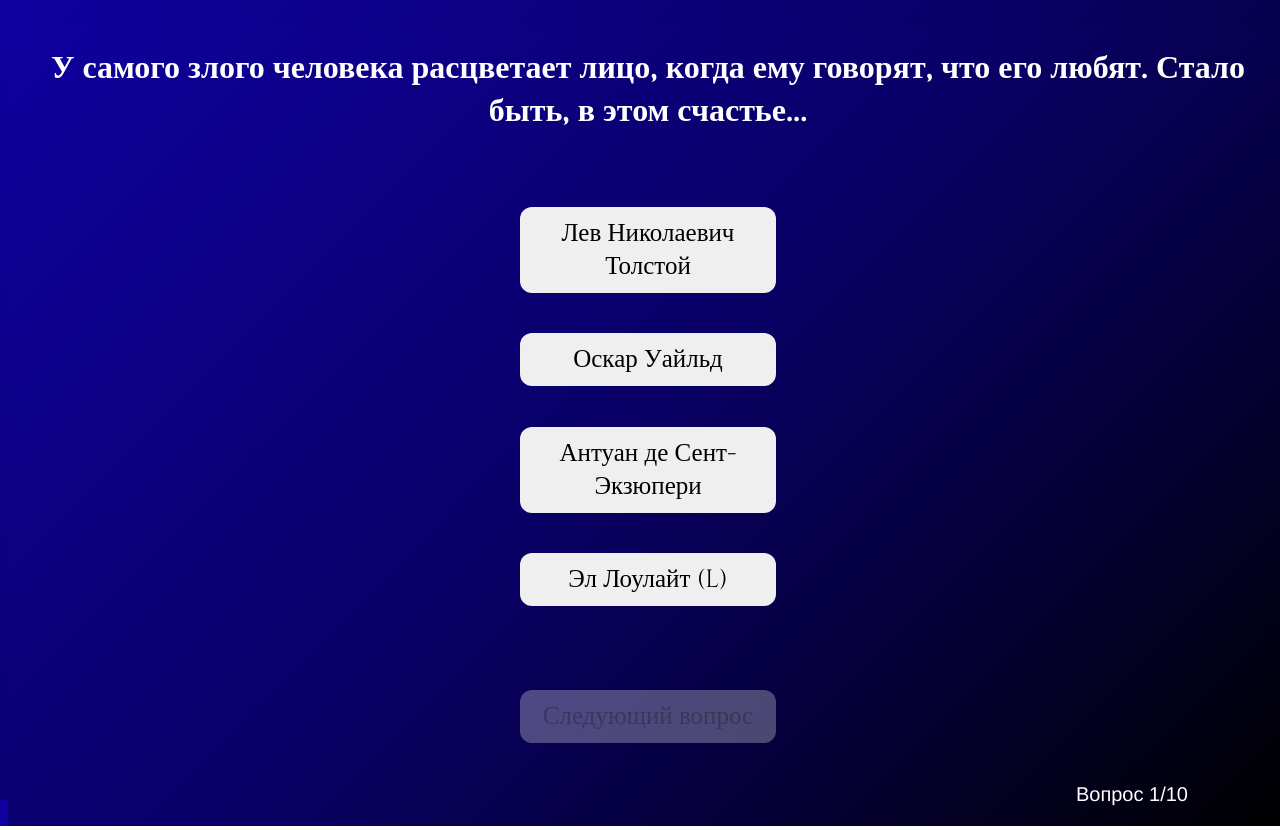
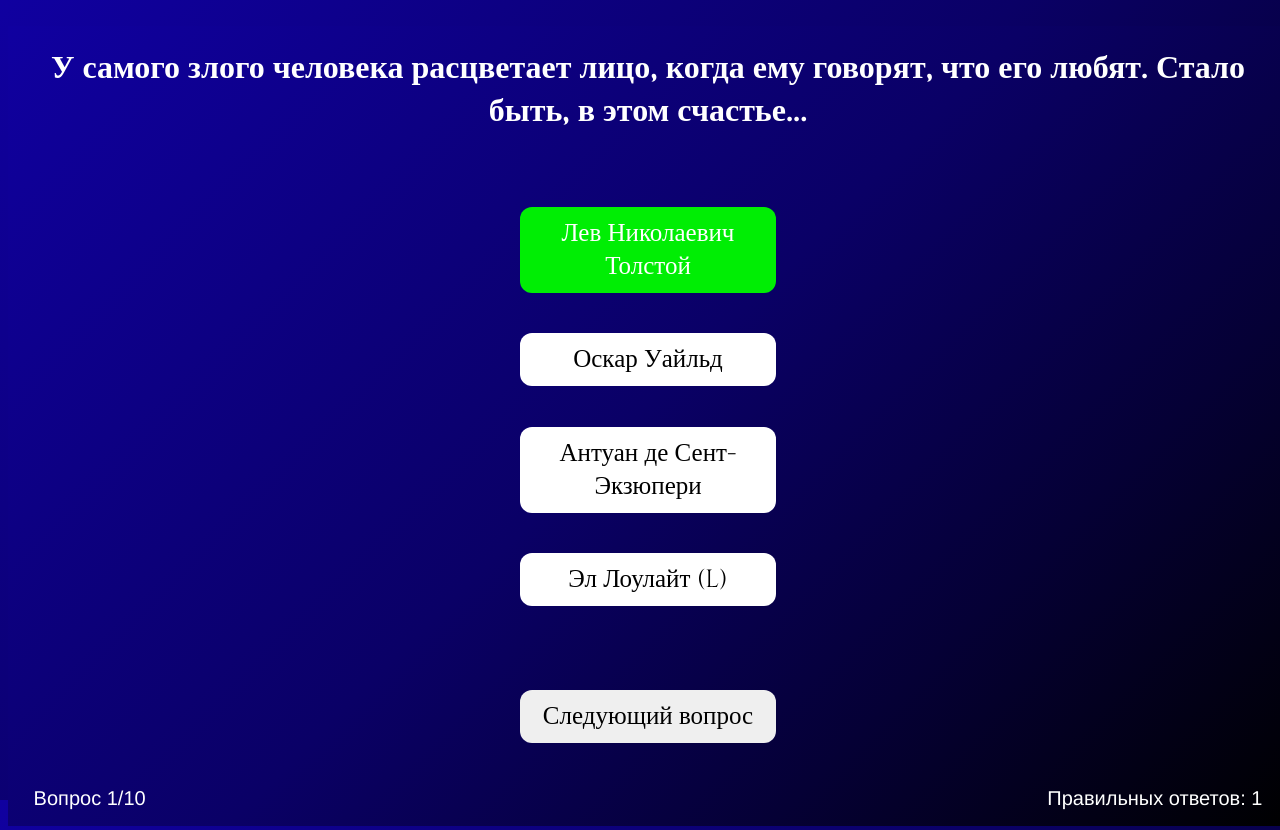
Before and after one commit to filatov04/React, a React (Create React App) app in the folder sber_app/: page / in a window 1280 px wide. Both pictures are taken after a click on the button "Лев Николаевич Толстой". Built offline with nearby package versions, Linux system fonts and the light colour scheme.

Commit message:
need to add navigate

```diff
--- a/sber_app/src/App.js
+++ b/sber_app/src/App.js
@@ -3,10 +3,12 @@ import './style/style.css';
 import Menu from "./Components/Menu";
 import DifferentQuotes from "./Components/DifferentQuotes";
 import Game from "./Components/Game";
+import { arrayQuestionsQuotes } from "./function/createArray";
 
 
 
 function App() {
+  //console.log(arrayQuestionsQuotes());
   return (
     <Game/>
   );
--- /dev/null
+++ b/sber_app/src/Components/ButtonMenu.jsx
@@ -0,0 +1,15 @@
+import React from 'react';
+import '../style/Game.css';
+
+const ButtonMenu = (props) => {
+  return (
+    <div className='btn_nextQuest'>
+        {props.state_btnMenu
+        ? <button className='check_answ' onClick={e => props.handleClick(e)}>Вернуться в главное меню</button>
+        : <button className='check_unAnsw' disabled>Вернуться в главное меню</button>
+    }
+    </div>
+  )
+}
+
+export default ButtonMenu;
--- /dev/null
+++ b/sber_app/src/Components/ButtonNextQuest.jsx
@@ -0,0 +1,15 @@
+import React from 'react';
+import '../style/Game.css'
+
+const ButtonNextQuest = (props) => {
+  return (
+    <div className='btn_nextQuest'>
+        {props.state_btn
+            ? <button className='check_answ' onClick={e => props.handleClick(e)}>Следующий вопрос</button>
+            : <button className='check_unAnsw' disabled>Следующий вопрос</button>
+        }
+    </div>
+  )
+}
+
+export default ButtonNextQuest;
--- a/sber_app/src/Components/Game.jsx
+++ b/sber_app/src/Components/Game.jsx
@@ -3,15 +3,18 @@ import data from '../data/quotes';
 import '../function/createArray';
 import { arrayQuestionsQuotes } from '../function/createArray';
 import '../style/Game.css';
+import ButtonNextQuest from './ButtonNextQuest';
+import ButtonMenu from './ButtonMenu';
 
 const Game = () => {
+    //rgb(255,36,0)- неверный ответ  rgb(0, 238, 4) - верный ответ
     const [currentQuestions, setCurrentQuestions] = useState(0);
     const [arrayQuestions, setArrayQuestions] = useState([]);
     const [btnState, setBtnState] = useState(false);
-    const [btn1, setBtn1] = useState();
-    const [btn2, setBtn2] = useState();
-    const [btn3, setBtn3] = useState();
-    const [btn4, setBtn4] = useState();
+    const [btn, setBtnColor] = useState(Array(4).fill({background: "white", color: "black"}));
+    const [offGameButton, setOffGameButton] = useState(false);
+    const [BtnMenuState, setBtnMenuState] = useState(false);
+    const [correctAnswers, setCorrectAnswers] = useState(0);
 
     function isLengthZero(){
         if(arrayQuestions.length === 0){
@@ -22,8 +25,8 @@ const Game = () => {
         }
     }
 
-    function check_answ(number){
-        if(number + 1 === arrayQuestions[currentQuestions].validAnswers){
+    function isLastQuestions(){
+        if(currentQuestions === 9){
             return true;
         }
         else{
@@ -31,15 +34,48 @@ const Game = () => {
         }
     }
 
-    //const arrayQuestions = arrayQuestionsQuotes();
     useEffect(() =>{
         setArrayQuestions(arrayQuestionsQuotes());
     }, [])
 
+    const checkAnsw = (number) => {
+        setBtnState(true);
+        setBtnMenuState(true);
+        const afterClick = btn.map((o, index) => {
+            if(index === number && (number + 1) === arrayQuestions[currentQuestions].validAnswers){
+                setCorrectAnswers(correctAnswers + 1);
+                return {...o, background: "rgb(0, 238, 4)", color: "white"};
+            }
+            else if(index === number && (number + 1) !== arrayQuestions[currentQuestions].validAnswers){
+                return {...o, background: "rgb(255,36,0)", color: "white"};
+            }
+            else if(index === arrayQuestions[currentQuestions].validAnswers - 1){
+                return {...o, background: "rgb(0, 238, 4)", color: "white"};
+            }
+            else{
+                return{...o, background: "white", color: "black"};
+            }
+        })
+        setBtnColor(afterClick);
+        setOffGameButton(true)
+    }
+
+    const handleClickBtnMenu = (e) => {
+        setBtnMenuState(false);
+        console.log("пока");
+    }
+
     const handleClick = (e) => {
         e.preventDefault();
         setCurrentQuestions(currentQuestions + 1)
+        setBtnState(false);
+        const afterClick = btn.map((o) => {
+           return {...o, background: "white", color: "black"};
+        })
+        setBtnColor(afterClick);
+        setOffGameButton(false)
     }
+
     console.log(arrayQuestions);
     return (
         <div className='game_menu'>
@@ -51,40 +87,39 @@ const Game = () => {
                     : arrayQuestions[currentQuestions].Quote
                 }
             </h1>
-            <div className='game_button'>
-                <button className='btn_answ' id='btn_answ1'>
+            <div className='game_button' style={offGameButton ? {pointerEvents: 'none'} : {}}>
+                <button className='btn_answ' style={{background: btn[0].background, color: btn[0].color}} id='btn_answ1' onClick={() => checkAnsw(0)}>
                     {isLengthZero()
                     ? <div></div>
                     : arrayQuestions[currentQuestions].Author[0]
                 }
                 </button>
-                <button className='btn_answ' id='btn_answ2'>
+                <button className='btn_answ' style={{background: btn[1].background, color: btn[1].color}} id='btn_answ2' onClick={() => checkAnsw(1)}>
                     {isLengthZero()
                     ? <div></div>
                     : arrayQuestions[currentQuestions].Author[1]
                 }
                 </button>
-                <button className='btn_answ' id='btn_answ3'>
+                <button className='btn_answ' style={{background: btn[2].background, color: btn[2].color}} id='btn_answ3' onClick={() => checkAnsw(2)}>
                     {isLengthZero()
                     ? <div></div>
                     : arrayQuestions[currentQuestions].Author[2]
                 }
                 </button>
-                <button className='btn_answ' id='btn_answ4'>
+                <button className='btn_answ' style={{background: btn[3].background, color: btn[3].color}} id='btn_answ4' onClick={() => checkAnsw(3)}>
                     {isLengthZero()
                     ? <div></div>
                     : arrayQuestions[currentQuestions].Author[3]
                 }
                 </button>
             </div>
-            <div className='btn_nextQuest'>
-                {btnState
-                    ? <button className='check_answ'>Следующий вопрос</button>
-                    : <button className='check_unAnsw' disabled>Следующий вопрос</button>
-                }
-            </div>
+            {isLastQuestions()
+                ? <ButtonMenu state_btnMenu = {BtnMenuState} handleClick={handleClickBtnMenu}/>
+                : <ButtonNextQuest state_btn = {btnState} handleClick={handleClick}/>
+            }
             <div className='count_questions'>
-                Вопрос {currentQuestions + 1}/10
+                <p>Вопрос {currentQuestions + 1}/10</p>
+                <p>Правильных ответов: {correctAnswers}</p>
             </div>
         </div>
     )
--- a/sber_app/src/function/createArray.jsx
+++ b/sber_app/src/function/createArray.jsx
@@ -4,9 +4,11 @@ import data from '../data/quotes';
 export const arrayQuestionsQuotes = () => {
     const genre = "human";
     const arrayWithNumberQuotes = randomlyInitializeArray(0,29).slice(0,10);
+    console.log(arrayWithNumberQuotes);
     var targetArray = new Array(10)
     for(var i = 0; i<10; i++){
         var quotesNumber = randomlyInitializeArray(0,29).slice(0,4)
+        console.log(quotesNumber);
         if(!quotesNumber.includes(arrayWithNumberQuotes[i])){
             var positionValidAuthor = Math.floor(Math.random() * 4);
             quotesNumber[positionValidAuthor] = arrayWithNumberQuotes[i]
@@ -18,11 +20,12 @@ export const arrayQuestionsQuotes = () => {
                          data[genre][quotesNumber[2]] && data[genre][quotesNumber[2]].author,
                          data[genre][quotesNumber[3]] && data[genre][quotesNumber[3]].author
                 ],
-                validAnswers: positionValidAuthor + 1
+                validAnswers: positionValidAuthor + 1,
             }
             targetArray[i] = question
         }
         else{
+            const positionValidAuthor = quotesNumber.indexOf(arrayWithNumberQuotes[i]);
             const question = {
                 Quote: data[genre][arrayWithNumberQuotes[i]].quotes,
                 Author: [
@@ -31,7 +34,7 @@ export const arrayQuestionsQuotes = () => {
                          data[genre][quotesNumber[2]] && data[genre][quotesNumber[2]].author,
                          data[genre][quotesNumber[3]] && data[genre][quotesNumber[3]].author
                 ],
-                validAnswers: positionValidAuthor + 1
+                validAnswers: positionValidAuthor + 1,
             }
             targetArray[i] = question;
         }
--- a/sber_app/src/style/Game.css
+++ b/sber_app/src/style/Game.css
@@ -31,7 +31,7 @@
 .check_answ{
     padding: 10px 15px;
     font-size: 25px;
-    margin-bottom: 5vh;
+    margin-bottom: 3vh;
     margin-top: 0px;
     border-radius: 12px;
     border: none;
@@ -43,11 +43,10 @@
 .check_unAnsw{
     padding: 10px 15px;
     font-size: 25px;
-    margin-bottom: 5vh;
+    margin-bottom: 3vh;
     margin-top: 0px;
     border-radius: 12px;
     border: none;
-    cursor: pointer;
     font-family: Cinzel;
     width: 20%;
 }
@@ -64,6 +63,8 @@
     display: flex;
     justify-content: end;
     margin-top: 0;
-    margin-right: 100px;
     font-size: 20px;
+    justify-content: space-between;
+    margin-left: 2vw;
+    margin-right: 2vw;
 }
```
Also changed, not shown: sber_app/src/Components/GameInterface.jsx (added, +53 -0 lines).
